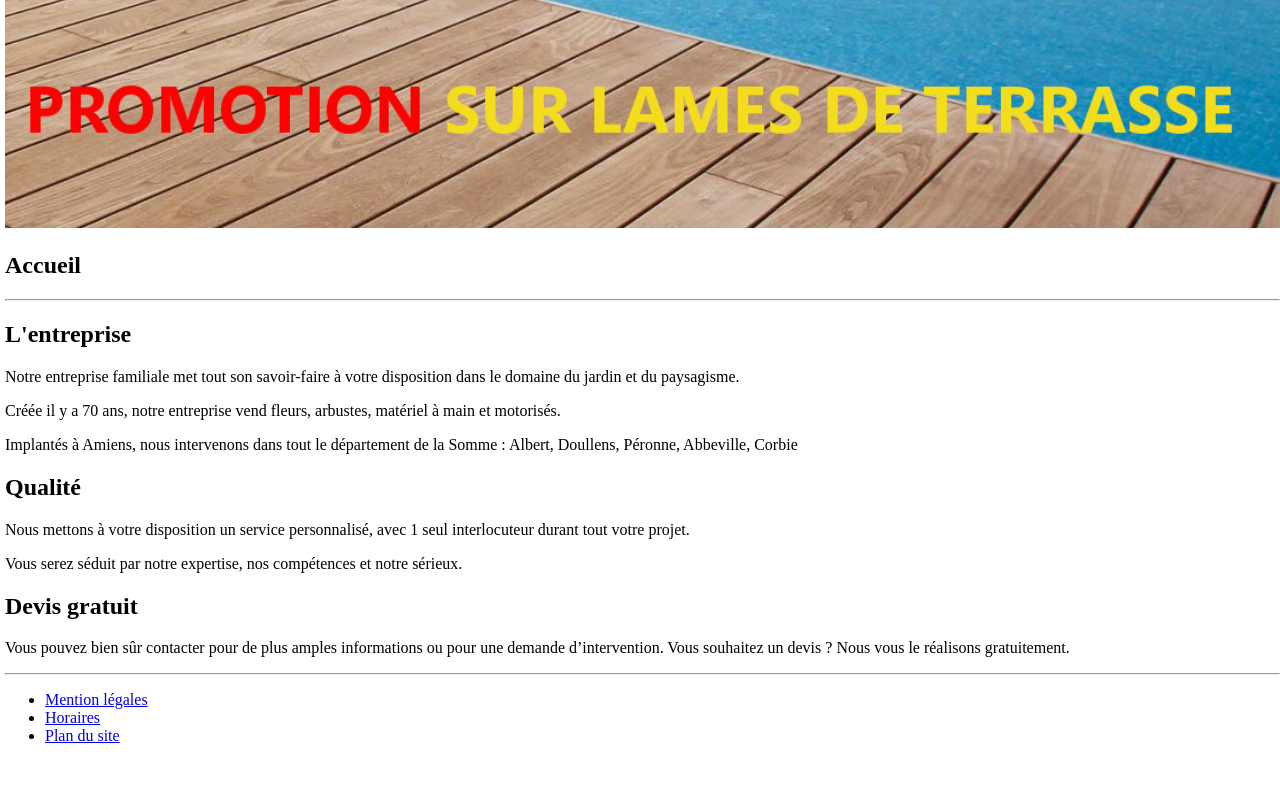
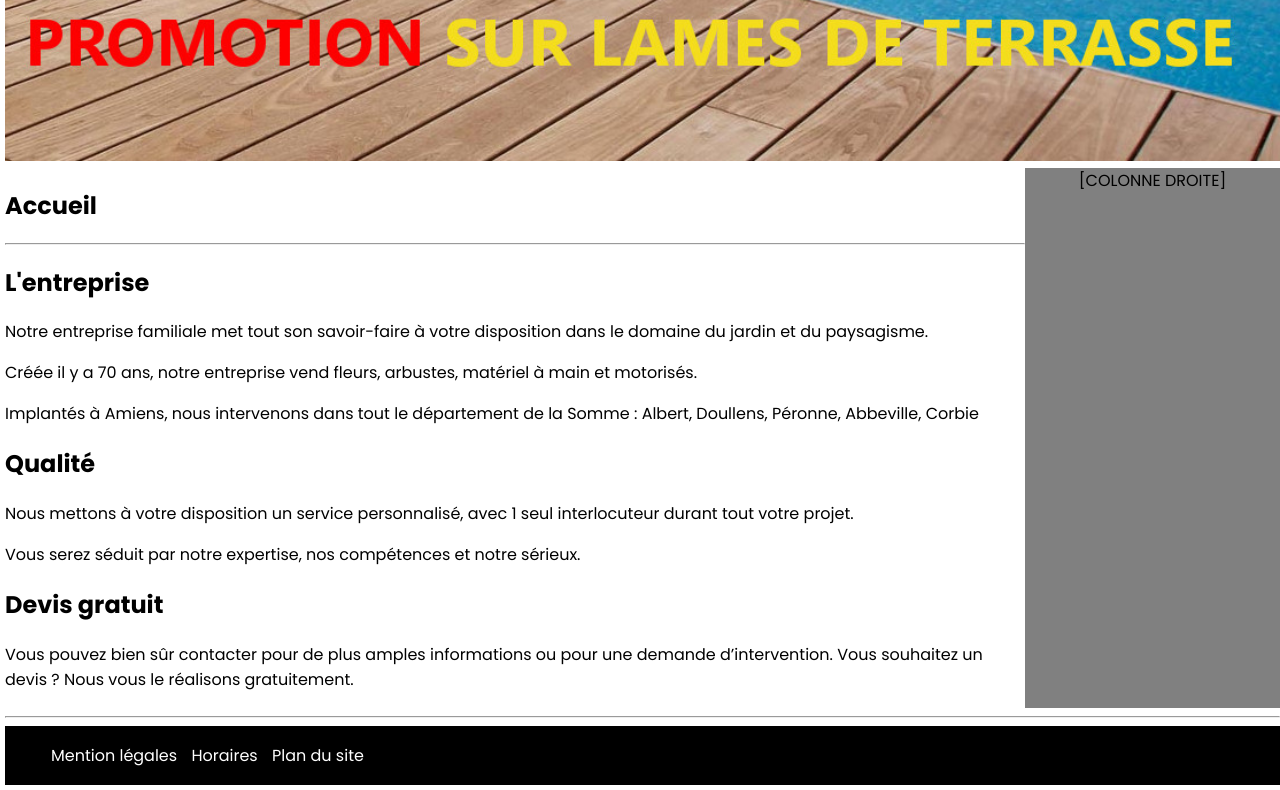
Before and after one commit to MickaelMd/TB_AFPA, a plain HTML site: page Phase_1/Jarditou/index.html in a window 1280 px wide. Shown: the part 227-1017 px from the top of the page. Before the commit the page ends 988 px from the top, so only its background shows below. Drawn offline with Linux system fonts and the light colour scheme.

Commit message:
Ajout css

```diff
--- a/Phase_1/Jarditou/css/style.css
+++ b/Phase_1/Jarditou/css/style.css
@@ -2,6 +2,7 @@ html body {
   margin: 10px 0px 5px 5px;
   padding: 0;
   top: 0;
+  font-family: "Poppins", sans-serif;
 }
 
 #logojarditou {
@@ -14,3 +15,51 @@ html body {
 #photo_promo {
   width: 100%;
 }
+
+nav,
+footer {
+  border: solid black 1px;
+  color: white;
+  background-color: black;
+}
+nav li,
+footer li {
+  list-style: none;
+  display: inline-block;
+}
+nav a,
+footer a {
+  color: white;
+  display: flex;
+  flex-direction: row;
+  padding: 0px 5px 0px 5px;
+  text-decoration: none;
+}
+nav a:hover,
+footer a:hover {
+  color: red;
+  transition: 150ms;
+}
+section {
+  display: flex;
+}
+.colonne {
+  flex: 2;
+  order: 2;
+  background-color: gray;
+  text-align: center;
+  max-width: 20%;
+}
+h3 {
+  display: none;
+}
+.text_entreprise {
+  flex: 1;
+  order: 1;
+}
+
+@media screen and (max-width: 569px) {
+  .colonne {
+    display: none;
+  }
+}
--- a/Phase_1/Jarditou/index.html
+++ b/Phase_1/Jarditou/index.html
@@ -5,6 +5,12 @@
     <meta name="viewport" content="width=device-width, initial-scale=1.0" />
     <meta name="description" content="exercice" />
     <link rel="stylesheet" href="css/style.css" />
+    <link rel="preconnect" href="https://fonts.googleapis.com" />
+    <link rel="preconnect" href="https://fonts.gstatic.com" crossorigin />
+    <link
+      href="https://fonts.googleapis.com/css2?family=Poppins:ital,wght@0,100;0,200;0,300;0,400;0,500;0,600;0,700;0,800;0,900;1,100;1,200;1,300;1,400;1,500;1,600;1,700;1,800;1,900&display=swap"
+      rel="stylesheet"
+    />
     <title>Jarditou</title>
   </head>
   <body>
@@ -22,25 +28,26 @@
         <li><a href="tableau.html">Tableau</a></li>
         <li><a href="contact.html">Contact</a></li>
       </ul>
+    </nav>
     <img
       src="jarditou_src/images/promotion.jpg"
       alt="Promotion"
       title="Image Promotion"
       id="photo_promo"
     />
-    </nav>
     <section>
+      <div class="text_entreprise">
         <h1>Accueil</h1>
         <hr />
         <p></p>
         <h2>L'entreprise</h2>
         <p>
-        Notre entreprise familiale met tout son savoir-faire à votre disposition
-        dans le domaine du jardin et du paysagisme.
+          Notre entreprise familiale met tout son savoir-faire à votre
+          disposition dans le domaine du jardin et du paysagisme.
         </p>
         <p>
-        Créée il y a 70 ans, notre entreprise vend fleurs, arbustes, matériel à
-        main et motorisés.
+          Créée il y a 70 ans, notre entreprise vend fleurs, arbustes, matériel
+          à main et motorisés.
         </p>
         <p>
           Implantés à Amiens, nous intervenons dans tout le département de la
@@ -53,17 +60,20 @@
           interlocuteur durant tout votre projet.
         </p>
         <p>
-        Vous serez séduit par notre expertise, nos compétences et notre sérieux.
+          Vous serez séduit par notre expertise, nos compétences et notre
+          sérieux.
         </p>
         <h2>Devis gratuit</h2>
         <p>
-        Vous pouvez bien sûr contacter pour de plus amples informations ou pour
-        une demande d’intervention. Vous souhaitez un devis ? Nous vous le
-        réalisons gratuitement.
+          Vous pouvez bien sûr contacter pour de plus amples informations ou
+          pour une demande d’intervention. Vous souhaitez un devis ? Nous vous
+          le réalisons gratuitement.
         </p>
+      </div>
+      <div class="colonne">[COLONNE DROITE]</div>
     </section>
+    <hr />
     <footer>
-      <hr />
       <ul>
         <li><a href="#">Mention légales</a></li>
         <li><a href="#">Horaires</a></li>
```
Also changed, not shown: Phase_1/Jarditou/contact.html (+8 -8 lines), Phase_1/Jarditou/tableau.html (+7 -7 lines). Lines whose indentation alone changed are shown as unchanged.
